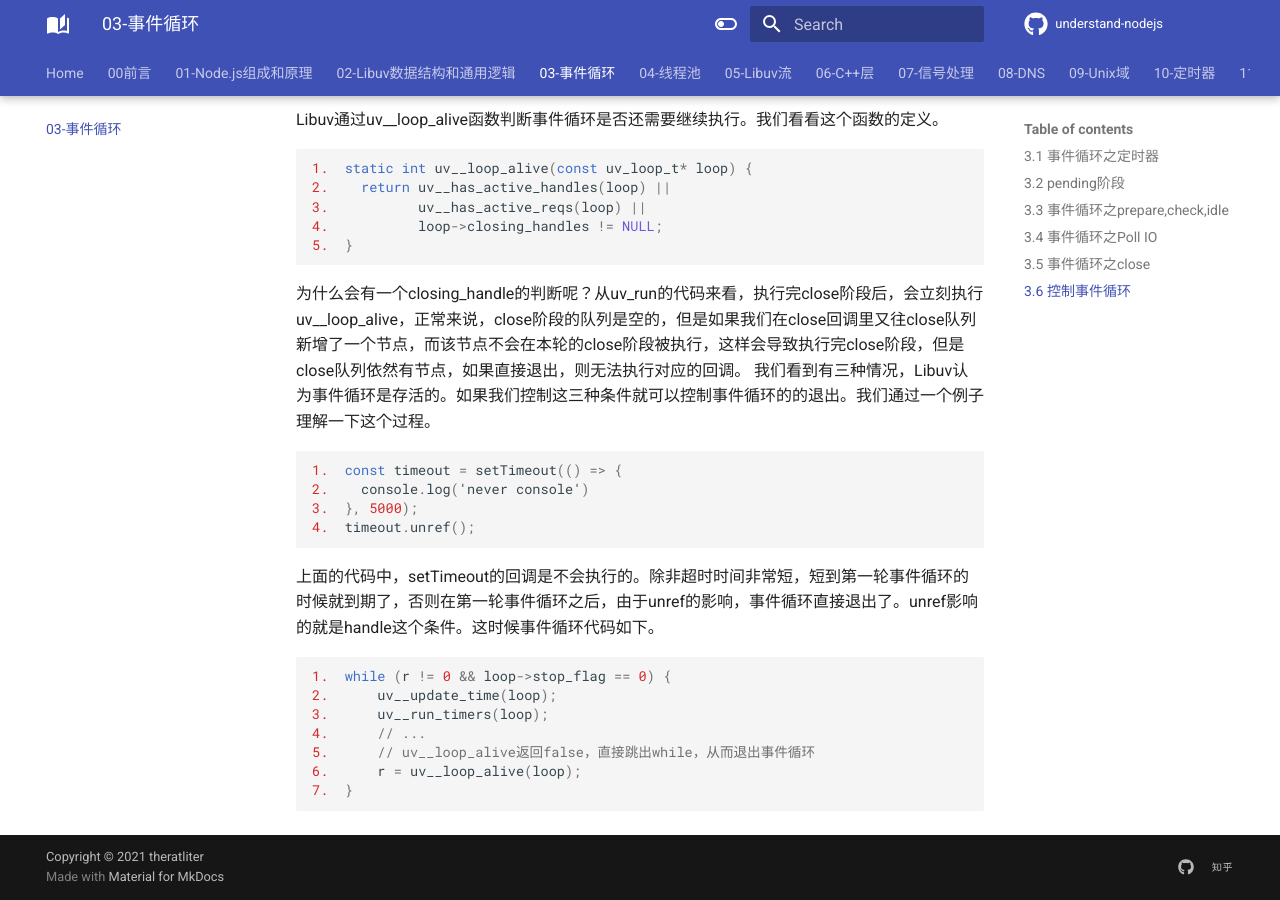
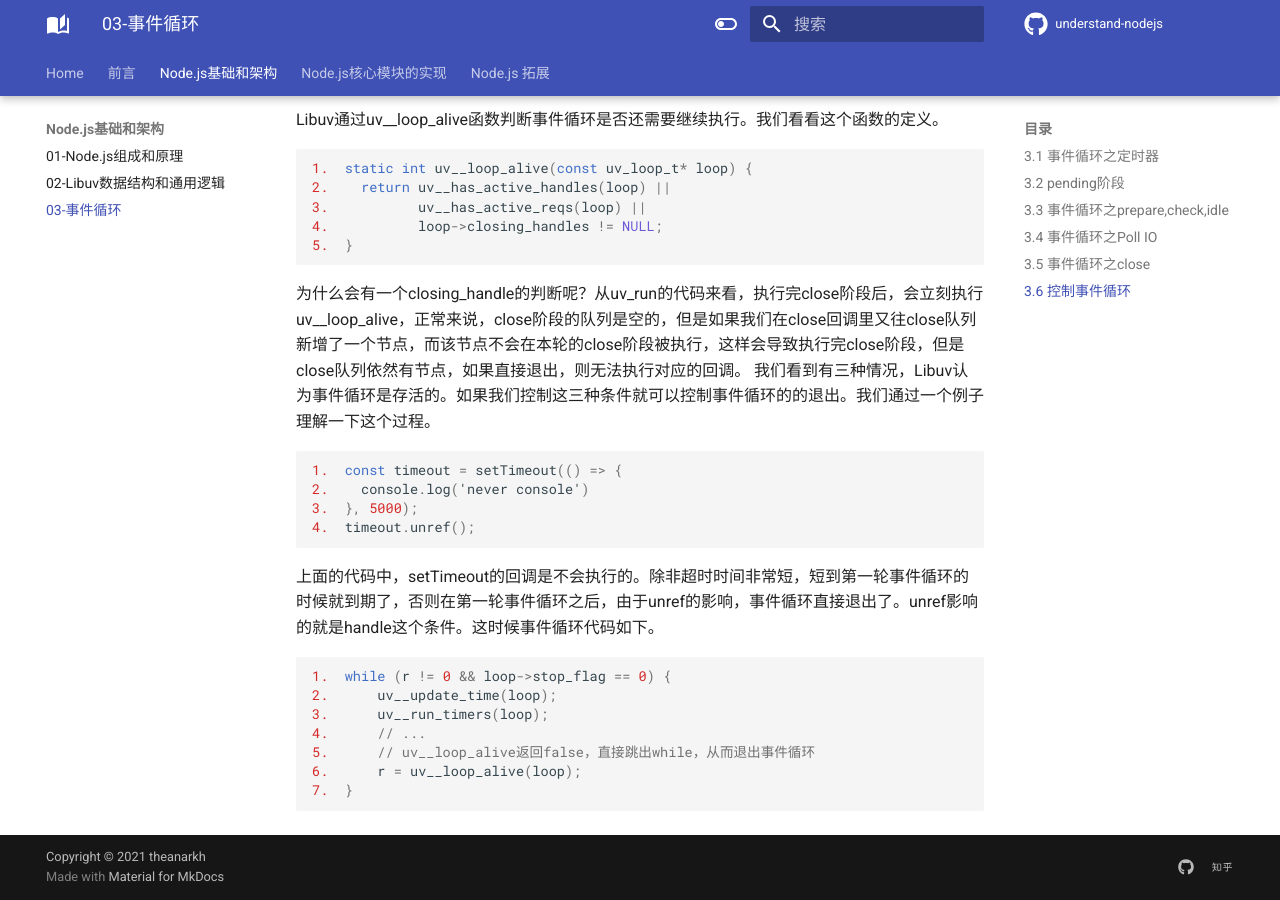
Before and after one commit to theanarkh/understand-nodejs, an MkDocs documentation site: the page built from docs/chapter03-事件循环.md, in a window 1280 px wide and 900 px high, scrolled down 10152 px. Built offline with MkDocs 1.6.1 and Material for MkDocs 9.7.7, drawn with Linux system fonts in a browser that asks for light colours; comment, search, counter and statistics services are not loaded.

Commit message:
refine section for nav left side

```diff
--- a/mkdocs.yml
+++ b/mkdocs.yml
@@ -1,16 +1,17 @@
-site_name: Nodejs Internal
+site_name: Nodejs Internals
 site_url: https://github.com/theanarkh/understand-nodejs
-site_author: theratliter
+site_author: theanarkh
 site_description: 通过源码分析nodejs原理
 
 repo_name: understand-nodejs
 repo_url: https://github.com/theanarkh/understand-nodejs
 edit_uri: edit/main/docs/
 
-copyright: Copyright &copy; 2021 theratliter
+copyright: Copyright &copy; 2021 theanarkh
 
 theme:
   name: material
+  language: zh
   icon:
     logo: material/book-open-page-variant
     repo: fontawesome/brands/github
@@ -21,6 +22,7 @@ theme:
   - navigation.instant
   - navigation.tabs
   - navigation.tabs.sticky
+  - navigation.sections
   - navigation.top
   - navigation.tracking
   - search.highlight
@@ -90,11 +92,13 @@ extra:
 
 
 nav:
-    - Home: index.md
-    - 00前言: chapter00-前言.md
+  - Home: index.md
+  - 前言: chapter00-前言.md
+  - Node.js基础和架构:
     - 01-Node.js组成和原理: chapter01-Node.js组成和原理.md
     - 02-Libuv数据结构和通用逻辑: chapter02-Libuv数据结构和通用逻辑.md
     - 03-事件循环: chapter03-事件循环.md
+  - Node.js核心模块的实现:
     - 04-线程池: chapter04-线程池.md
     - 05-Libuv流: chapter05-Libuv流.md
     - 06-C++层: chapter06-C++层.md
@@ -107,10 +111,11 @@ nav:
     - 13-进程:  13-进程.md
     - 14-线程:  chapter14-线程.md
     - 15-Cluster:  chapter15-Cluster.md
-    - chapter16-UDP:  chapter16-UDP.md
+    - 16-UDP:  chapter16-UDP.md
     - 17-TCP:  chapter17-TCP.md
     - 18-HTTP:  chapter18-HTTP.md
     - 19-模块加载:  chapter19-模块加载.md
+  - Node.js 拓展:
     - 20-拓展Node.js:  chapter20-拓展Node.js.md
     - 21-JS Stream:  chapter21-JS Stream.md
     - 22-events模块:  chapter22-events模块.md
```
